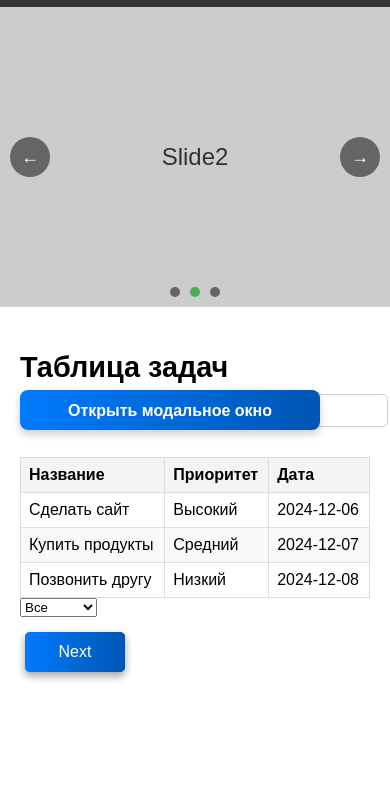
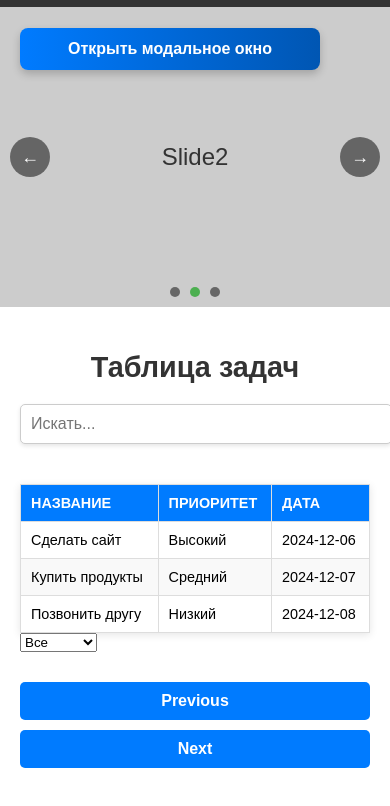
Before and after one commit to Mokkento12/Frontend-Playground, a plain HTML site: page index.html in a window 390 px wide. Shown: the part 32-838 px from the top of the page. Drawn offline with Linux system fonts and the light colour scheme.

Commit message:
Фикс стилей таблицы

```diff
--- a/style.css
+++ b/style.css
@@ -110,7 +110,8 @@ header {
 }
 
 /* Кнопки переключения */
-button {
+#next,
+#prev {
   position: absolute;
   top: 50%;
   transform: translateY(-50%);
@@ -213,10 +214,16 @@ button:hover {
 
 /* Кнопка открытия */
 .open-modal-btn {
+  position: fixed;
+  /* Закрепляем кнопку относительно окна браузера */
+  top: 60px;
+  /* Расстояние от верхнего края */
+  left: 20px;
+  /* Расстояние от левого края */
   width: 300px;
   display: inline-block;
-  /* Убедимся, что кнопка ведёт себя как блочный элемент */
-  margin: 20px;
+  margin: 0;
+  /* Убираем отступы, так как позиционируем через fixed */
   padding: 12px 25px;
   /* Увеличим внутренние отступы */
   background: linear-gradient(90deg, #007bff, #0056b3);
@@ -237,15 +244,17 @@ button:hover {
   transition: transform 0.3s, background 0.3s, box-shadow 0.3s;
   /* Плавный переход */
   cursor: pointer;
+  z-index: 1000;
+  /* Поверх остальных элементов страницы */
 }
 
 .open-modal-btn:hover {
-  background: linear-gradient(90deg, #0056b3, #004085);
-  /* Темнее при наведении */
   transform: scale(1.05);
-  /* Увеличение кнопки при наведении */
+  /* Лёгкий эффект увеличения при наведении */
+  background: linear-gradient(90deg, #0056b3, #003580);
+  /* Темнее градиент */
   box-shadow: 0 6px 12px rgba(0, 0, 0, 0.3);
-  /* Усилим тень */
+  /* Более выраженная тень */
 }
 
 .open-modal-btn:active {
@@ -256,41 +265,62 @@ button:hover {
 }
 
 /* Таблица */
-
 .tasks-page {
   padding: 20px;
+  font-family: Arial, sans-serif;
 }
 
 .tasks-page h2 {
   font-size: 1.8rem;
-  margin-bottom: 10px;
+  margin-bottom: 20px;
+  color: #333;
+  text-align: center;
 }
 
 #search-input {
   margin-bottom: 20px;
-  padding: 8px;
+  padding: 10px;
   width: 100%;
   max-width: 400px;
   border: 1px solid #ccc;
   border-radius: 5px;
+  font-size: 1rem;
+  box-shadow: 0 2px 4px rgba(0, 0, 0, 0.1);
+  outline: none;
 }
 
+#search-input:focus {
+  border-color: #007bff;
+  box-shadow: 0 0 5px rgba(0, 123, 255, 0.5);
+}
+
+/* Общий стиль таблицы */
 table {
   width: 100%;
   border-collapse: collapse;
-  margin-top: 10px;
+  margin-top: 20px;
+  font-size: 1rem;
+  text-align: left;
+  box-shadow: 0 2px 8px rgba(0, 0, 0, 0.1);
 }
 
 table th,
 table td {
   border: 1px solid #ddd;
-  padding: 8px;
-  text-align: left;
+  padding: 12px;
 }
 
 table th {
   cursor: pointer;
-  background-color: #f4f4f4;
+  background-color: #007bff;
+  color: white;
+  font-weight: bold;
+  text-transform: uppercase;
+  position: relative;
+}
+
+table th:hover {
+  background-color: #0056b3;
 }
 
 table tr:nth-child(even) {
@@ -301,93 +331,98 @@ table tr:hover {
   background-color: #f1f1f1;
 }
 
-th.sorted {
-  background-color: #f0f0f0;
+/* Сортировка */
+th.sorted-asc::after,
+th.sorted-desc::after {
+  content: '';
+  position: absolute;
+  right: 10px;
+  border: 6px solid transparent;
+}
+
+th.sorted-asc::after {
+  border-bottom-color: white;
+  top: 50%;
+  transform: translateY(-50%) rotate(180deg);
+}
+
+th.sorted-desc::after {
+  border-top-color: white;
+  top: 50%;
+  transform: translateY(-50%);
+}
+
+/* Выделение строки */
+.highlight {
+  background-color: #ffe58f;
   color: #333;
 }
 
-.highlight {
-  background-color: yellow;
-  color: black;
-}
-
+/* Стили пагинации */
 .pagination {
-  position: relative;
-  width: 100%;
-  /* Сделать контейнер растягиваемым */
-  min-height: 50px;
   display: flex;
+  justify-content: space-between;
   align-items: center;
-  justify-content: space-between;
-  /* Пространство между кнопками */
+  margin-top: 20px;
+  padding: 10px 0;
 }
 
 .pagination button {
-  flex: 0 1 auto;
-  /* Оставить кнопки гибкими с минимальной шириной */
-  min-width: 100px;
-  /* Минимальная ширина кнопки */
-  text-align: center;
-  /* Выравнивание текста по центру */
-  margin: 0 10px;
-  /* Отступы между кнопками */
-  padding: 10px 15px;
-  /* Внутренние отступы */
+  padding: 10px 20px;
+  font-size: 1rem;
+  font-weight: bold;
+  color: white;
   background-color: #007bff;
-  /* Синий фон */
-  color: #fff;
-  /* Белый текст */
   border: none;
-  /* Убираем границы */
   border-radius: 5px;
-  /* Скругленные углы */
   cursor: pointer;
+  transition: background-color 0.3s, transform 0.2s;
 }
 
 .pagination button:hover {
   background-color: #0056b3;
-  /* Более темный синий при наведении */
 }
 
-/* Стили для кнопок пагинации */
-#next-page,
-#prev-page {
-  display: inline-block;
-  margin: 10px 5px;
-  padding: 8px 15px;
-  background: linear-gradient(90deg, #007bff, #0056b3);
-  color: #fff;
-  border: none;
-  border-radius: 5px;
-  cursor: pointer;
-  font-size: 1rem;
-  transition: transform 0.3s, background 0.3s, box-shadow 0.3s;
-  box-shadow: 0 4px 8px rgba(0, 0, 0, 0.2);
+.pagination button:active {
+  transform: scale(0.95);
 }
 
-/* Эффект при наведении */
-#next-page:hover,
-#prev-page:hover {
-  background: linear-gradient(90deg, #0056b3, #004085);
-  transform: scale(1.05);
-  box-shadow: 0 6px 12px rgba(0, 0, 0, 0.3);
+.pagination button:disabled {
+  background-color: #ccc;
+  color: #666;
+  cursor: not-allowed;
 }
 
-/* Эффект при нажатии */
-#next-page:active,
-#prev-page:active {
-  transform: scale(0.98);
-  box-shadow: 0 3px 6px rgba(0, 0, 0, 0.2);
+.pagination button:first-of-type {
+  margin-right: auto;
 }
 
-/* Если нужно стилизовать для отключённой кнопки */
-#next-page:disabled,
-#prev-page:disabled {
-  background: #ddd;
-  color: #999;
-  cursor: not-allowed;
-  box-shadow: none;
-  transform: none;
+.pagination button:last-of-type {
+  margin-left: auto;
+}
+
+
+/* Адаптивность */
+@media (max-width: 768px) {
+
+  table th,
+  table td {
+    padding: 10px;
+    font-size: 0.9rem;
+  }
+
+  #search-input {
+    max-width: 100%;
+  }
+
+  .pagination {
+    flex-direction: column;
+    gap: 10px;
+  }
+
+  .pagination button {
+    width: 100%;
+  }
 }
 
 /* Медиа-запрос для больших экранов */
```
